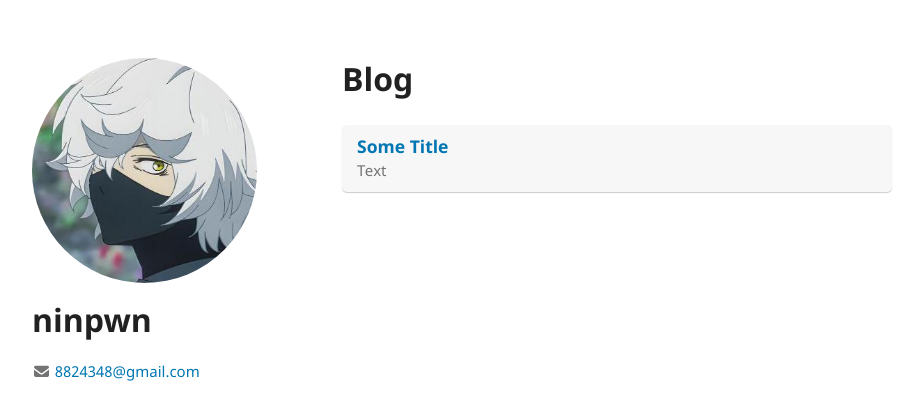
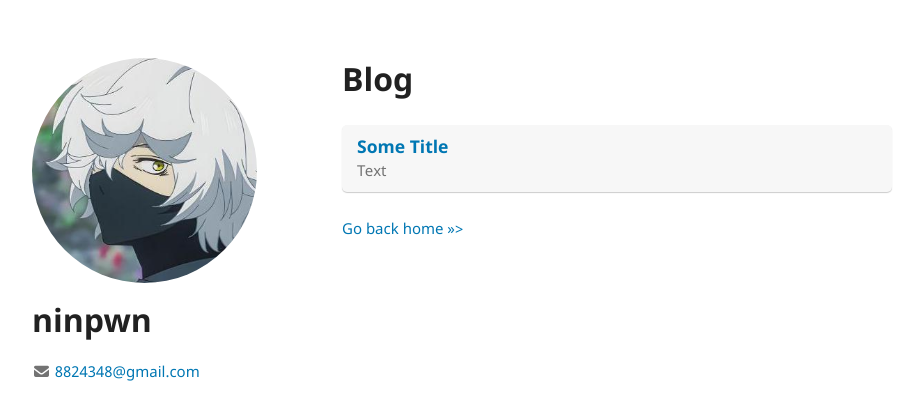
Before and after one commit to ninpwn/ninpwn.github.io, a Jekyll site: the page built from blog/index.md, in a window 1280 px wide. Shown: the top 404 px of the page, without its empty margins (178-1101 px from the left). Built offline with Jekyll 4.4.1, drawn with Linux system fonts in a browser that asks for light colours; our own code applies the rules of GitHub Pages for plain Markdown files.

Commit message:
Update index.md

```diff
--- a/blog/index.md
+++ b/blog/index.md
@@ -6,5 +6,7 @@ layout: default
 <div class="card">
   <h3>Some Title</h3>
   <p>Text</p>
-  <a href="https://heapno.github.io/blog/post-1"><span class="card-link-spanner"></span></a>
+  <a href="https://ninpwn.github.io/blog/post-1"><span class="card-link-spanner"></span></a>
 </div>
+
+[Go back home >>>](https://ninpwn.github.io)
```
